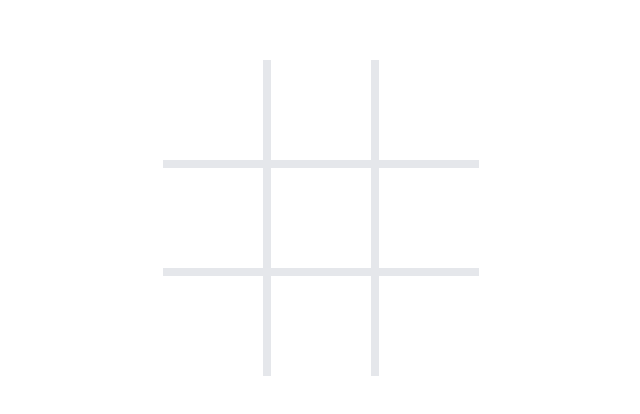
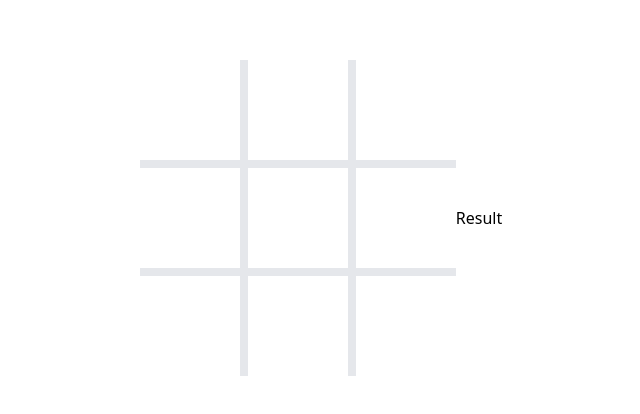
Before and after one commit to realmahdi/TicTacToe, a React (Create React App) app: page / in a window 1280 px wide. Shown: the part 182-596 px from the top of the page, without its empty margins (319-959 px from the left). Built offline with nearby package versions, Linux system fonts and the light colour scheme.

Commit message:
Added Result Component

```diff
--- /dev/null
+++ b/src/components/Result/Result.jsx
@@ -0,0 +1,9 @@
+import React from 'react';
+
+function Result(props) {
+    return (
+        <div>Result</div>
+    );
+}
+
+export default Result;
--- a/src/components/TicTacToeBoard/TicTacToeBoard.jsx
+++ b/src/components/TicTacToeBoard/TicTacToeBoard.jsx
@@ -1,5 +1,6 @@
 import React, {useState} from 'react';
 import Square from "../Square/Square";
+import Result from "../Result/Result";
 
 function TicTacToeBoard() {
     const EMPTY = "EMPTY";
@@ -34,9 +35,12 @@ function TicTacToeBoard() {
     })
 
     return (
-        <div className="inline-grid grid-cols-3 gap-2 bg-gray-200">
-            {gameBoard}
-        </div>
+        <>
+            <div className="inline-grid grid-cols-3 gap-2 bg-gray-200">
+                {gameBoard}
+            </div>
+            <Result/>
+        </>
     );
 }
 
```
